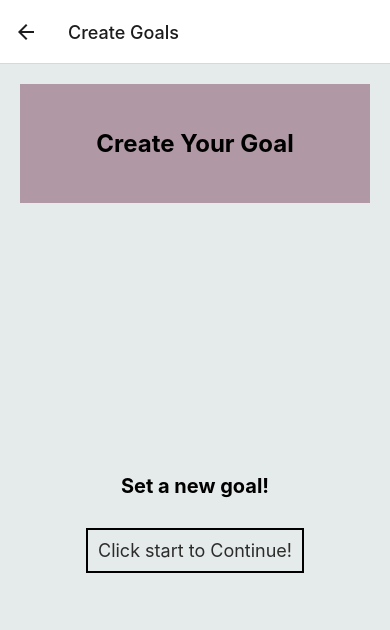
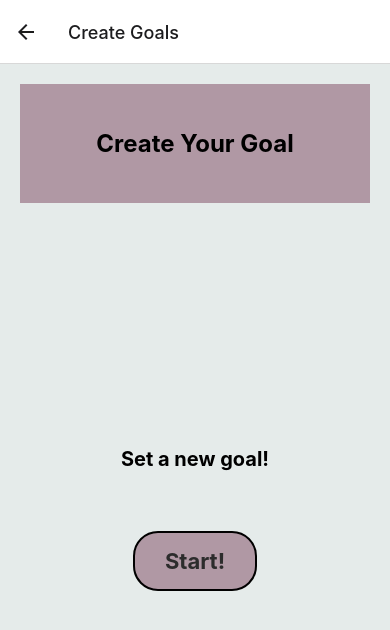
Before and after one commit to illianardz/FinancialTracker, a React Native app in the folder ExpoApp/: screen /CreateGoal in a window 390 px wide. Shown: the top 630 px of the page. Built offline with nearby package versions, Linux system fonts and the light colour scheme.

Commit message:
fixed Create Goal UI

```diff
--- a/ExpoApp/createGoal.js
+++ b/ExpoApp/createGoal.js
@@ -130,7 +130,7 @@ export default function CreateGoal() {
               } else if (option.type === 'textInput2') {
                 return (
                   <View key={index} style={styles.inputContainer}>
-                    <Text style={styles.labelText}>Amount of money(in dollars):</Text>
+                    <Text style={styles.labelText}>Amount of Money (in dollars):</Text>
                     <TextInput
                       style={styles.textInput}
                       onChangeText={(text) => handleAnswerChange(text, currentQuestion)}
@@ -155,7 +155,7 @@ export default function CreateGoal() {
               } else if (option.type === 'textInput3') {
                 return (
                   <View key={index} style={styles.inputContainer}>
-                    <Text style={styles.labelText}>Select a time frame(in months):</Text>
+                    <Text style={styles.labelText}>Target Time Frame (in months):</Text>
                     <TextInput
                       style={styles.textInput}
                       onChangeText={(text) => handleAnswerChange(text, currentQuestion)}
@@ -166,7 +166,7 @@ export default function CreateGoal() {
               return null;
             })}
           </View>
-          <View style={styles.navigationButtons}>
+          <View style={currentQuestion === 0 ? styles.centeredButton : styles.navigationButtons}>
   {currentQuestion > 0 && (
     <TouchableOpacity onPress={handlePrevious}>
       <Text style={styles.buttonText}>Back</Text>
@@ -174,7 +174,7 @@ export default function CreateGoal() {
   )}
   <TouchableOpacity onPress={handleNext}>
     <Text style={styles.buttonText}>
-                {currentQuestion === 0 ? 'Click start to Continue!' : currentQuestion === questions.length - 1 ? 'Confirm' : 'Next'}
+      {currentQuestion === 0 ? 'Start!' : currentQuestion === questions.length - 1 ? 'Confirm' : 'Next'}
     </Text>
   </TouchableOpacity>
   </View>
@@ -240,13 +240,27 @@ const styles = StyleSheet.create({
   },
   navigationButtons: {
     flexDirection: 'row',
-    justifyContent: 'space-between',
+    justifyContent: 'space-evenly',
+    marginTop: 20,
+    width: '100%',
+  },
+  centeredButton: {
+    flexDirection: 'row',
+    justifyContent: 'center',  // Center the buttons when only one button is shown (Start)
+    width: '100%',
+    marginTop: 20,
   },
   buttonText: {
     color: '#2C2C2C',
+    backgroundColor: '#B098A4',
+    borderRadius: 25,
+    paddingVertical: 15,
+    paddingHorizontal: 30,
+    fontWeight: 'bold',
     borderWidth: 2,
-    fontSize: 18,
-    padding: 10,
+    textAlign: 'center',
+    marginVertical: 10,
+    fontSize: 22,
   },
   multOption: {
     flexDirection: 'row',
@@ -281,6 +295,7 @@ const styles = StyleSheet.create({
   labelText: {
     marginRight: 10,
     fontSize: 18,
+    fontWeight: 'bold',
   },
   goalCreation: {
     flex: 1,
```
Also changed, not shown: 1 other file (tests, documents, lock files or other folders). Lines whose indentation alone changed are shown as unchanged.
